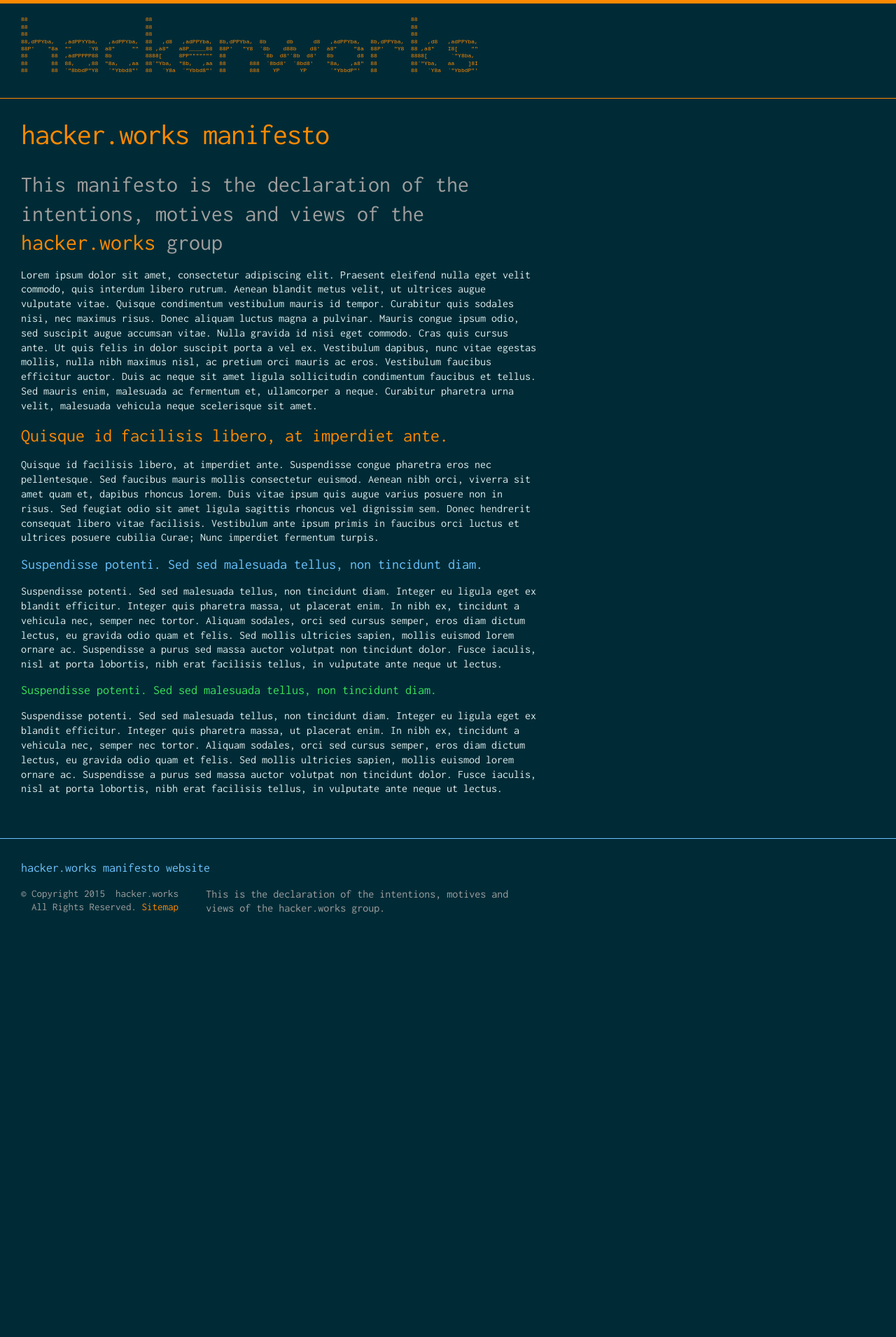
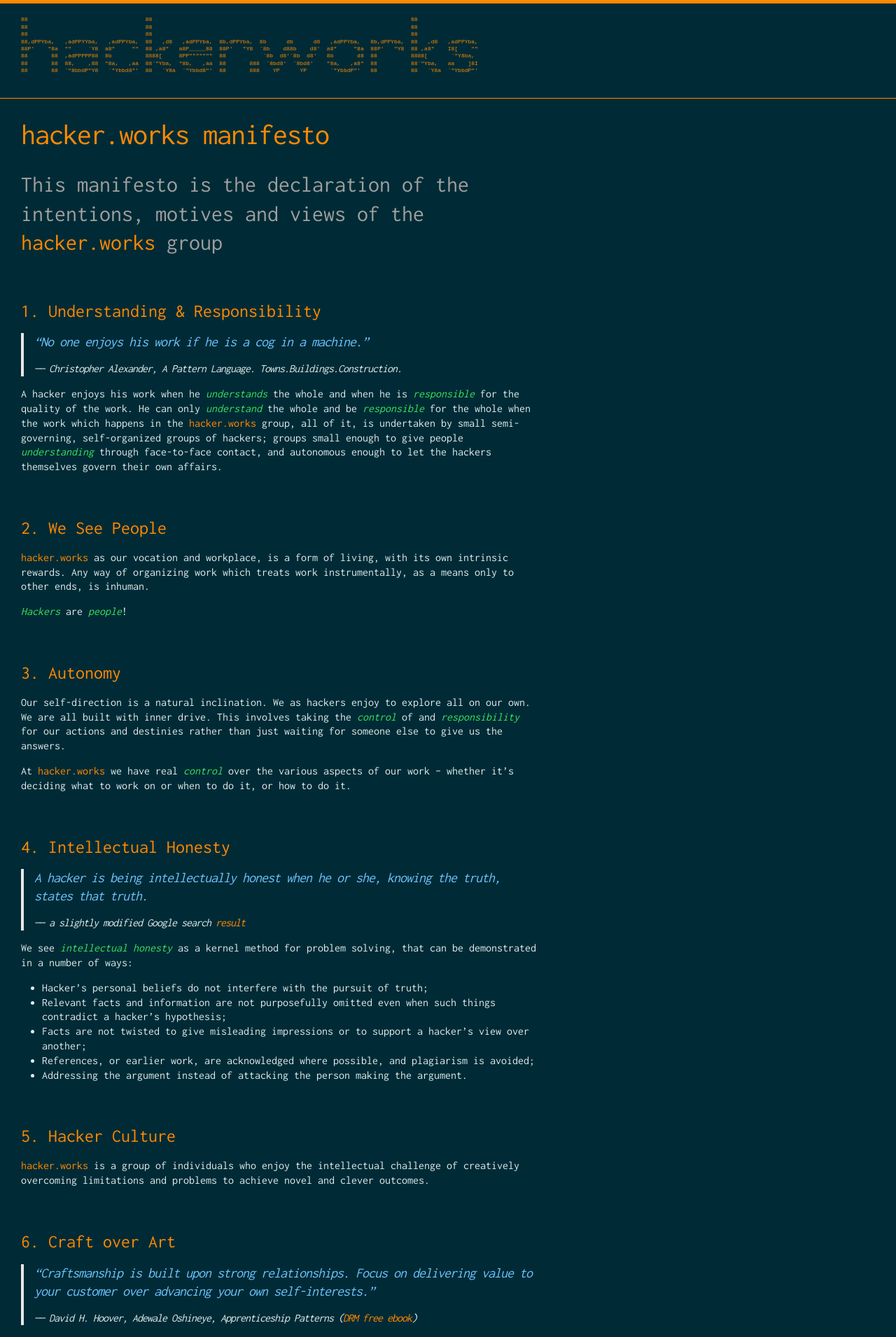
Before and after one commit to hacker-works/hacker-works.github.io, a Jekyll site: the page built from index.md, in a window 1280 px wide. Shown: the top 1911 px of the page at 70% size. Built offline with Jekyll 4.4.1, drawn with Linux system fonts in a browser that asks for light colours; before the commit the page ends 1369 px from its top, so only the background shows below that; some of the changed text lies outside the part shown.

Commit message:
Draft version of the manifesto.

```diff
--- a/_sass/_layout.scss
+++ b/_sass/_layout.scss
@@ -228,6 +228,7 @@
     h3 {
         font-size: 26px;
         color: $orange;
+        margin-top: 2*$spacing-unit;
 
         @include media-query($on-laptop) {
             font-size: 22px;
@@ -253,6 +254,10 @@
     }
 
     p {
-      color: $body;
+        color: $body;
+
+        em, i {
+            color: $green;
+        }
     }
 }
--- a/index.md
+++ b/index.md
@@ -5,16 +5,75 @@ title: hacker.works manifesto
 
 ## This manifesto is the declaration of the intentions, motives and views of the [hacker.works](/about) group
 
-Lorem ipsum dolor sit amet, consectetur adipiscing elit. Praesent eleifend nulla eget velit commodo, quis interdum libero rutrum. Aenean blandit metus velit, ut ultrices augue vulputate vitae. Quisque condimentum vestibulum mauris id tempor. Curabitur quis sodales nisi, nec maximus risus. Donec aliquam luctus magna a pulvinar. Mauris congue ipsum odio, sed suscipit augue accumsan vitae. Nulla gravida id nisi eget commodo. Cras quis cursus ante. Ut quis felis in dolor suscipit porta a vel ex. Vestibulum dapibus, nunc vitae egestas mollis, nulla nibh maximus nisl, ac pretium orci mauris ac eros. Vestibulum faucibus efficitur auctor. Duis ac neque sit amet ligula sollicitudin condimentum faucibus et tellus. Sed mauris enim, malesuada ac fermentum et, ullamcorper a neque. Curabitur pharetra urna velit, malesuada vehicula neque scelerisque sit amet.
+### 1. Understanding & Responsibility
 
-### Quisque id facilisis libero, at imperdiet ante.
+> #### "No one enjoys his work if he is a cog in a machine."
+> ------ Christopher Alexander, A Pattern Language. Towns.Buildings.Construction.
 
-Quisque id facilisis libero, at imperdiet ante. Suspendisse congue pharetra eros nec pellentesque. Sed faucibus mauris mollis consectetur euismod. Aenean nibh orci, viverra sit amet quam et, dapibus rhoncus lorem. Duis vitae ipsum quis augue varius posuere non in risus. Sed feugiat odio sit amet ligula sagittis rhoncus vel dignissim sem. Donec hendrerit consequat libero vitae facilisis. Vestibulum ante ipsum primis in faucibus orci luctus et ultrices posuere cubilia Curae; Nunc imperdiet fermentum turpis.
+A hacker enjoys his work when he *understands* the whole and when he is *responsible* for the quality of the work. He can only *understand* the whole and be *responsible* for the whole when the work which happens in the [hacker.works](/about) group, all of it, is undertaken by small semi-governing, self-organized groups of hackers; groups small enough to give people *understanding* through face-to-face contact, and autonomous enough to let the hackers themselves govern their own affairs.
 
-#### Suspendisse potenti. Sed sed malesuada tellus, non tincidunt diam.
+### 2. We See People
 
-Suspendisse potenti. Sed sed malesuada tellus, non tincidunt diam. Integer eu ligula eget ex blandit efficitur. Integer quis pharetra massa, ut placerat enim. In nibh ex, tincidunt a vehicula nec, semper nec tortor. Aliquam sodales, orci sed cursus semper, eros diam dictum lectus, eu gravida odio quam et felis. Sed mollis ultricies sapien, mollis euismod lorem ornare ac. Suspendisse a purus sed massa auctor volutpat non tincidunt dolor. Fusce iaculis, nisl at porta lobortis, nibh erat facilisis tellus, in vulputate ante neque ut lectus.
+[hacker.works](/about) as our vocation and workplace, is a form of living, with its own intrinsic rewards. Any way of organizing work which treats work instrumentally, as a means only to other ends, is inhuman.
 
-##### Suspendisse potenti. Sed sed malesuada tellus, non tincidunt diam.
+*Hackers* are *people*!
 
-Suspendisse potenti. Sed sed malesuada tellus, non tincidunt diam. Integer eu ligula eget ex blandit efficitur. Integer quis pharetra massa, ut placerat enim. In nibh ex, tincidunt a vehicula nec, semper nec tortor. Aliquam sodales, orci sed cursus semper, eros diam dictum lectus, eu gravida odio quam et felis. Sed mollis ultricies sapien, mollis euismod lorem ornare ac. Suspendisse a purus sed massa auctor volutpat non tincidunt dolor. Fusce iaculis, nisl at porta lobortis, nibh erat facilisis tellus, in vulputate ante neque ut lectus.
+### 3. Autonomy
+
+Our self-direction is a natural inclination. We as hackers enjoy to explore all on our own. We are all built with inner drive. This involves taking the *control* of and *responsibility* for our actions and destinies rather than just waiting for someone else to give us the answers.
+
+At [hacker.works](/about) we have real *control* over the various aspects of our work -- whether it's deciding what to work on or when to do it, or how to do it.
+
+### 4. Intellectual Honesty
+
+> #### A hacker is being intellectually honest when he or she, knowing the truth, states that truth.
+> ------ a slightly modified Google search [result](https://www.google.bg/webhp?ion=1&espv=2&ie=UTF-8#q=intellectual%20honesty)
+
+We see *intellectual honesty* as a kernel method for problem solving, that can be demonstrated in a number of ways:
+
+* Hacker's personal beliefs do not interfere with the pursuit of truth;
+* Relevant facts and information are not purposefully omitted even when such things contradict a hacker's hypothesis;
+* Facts are not twisted to give misleading impressions or to support a hacker's view over another;
+* References, or earlier work, are acknowledged where possible, and plagiarism is avoided;
+* Addressing the argument instead of attacking the person making the argument.
+
+### 5. Hacker Culture
+
+[hacker.works](/about) is a group of individuals who enjoy the intellectual challenge of creatively overcoming limitations and problems to achieve novel and clever outcomes.
+
+### 6. Craft over Art
+
+> #### "Craftsmanship is built upon strong relationships. Focus on delivering value to your customer over advancing your own self-interests."
+> ------ David H. Hoover, Adewale Oshineye, Apprenticeship Patterns ([DRM free ebook](http://chimera.labs.oreilly.com/books/1234000001813/index.html))
+
+As hacker craftsmen we are primarily building software and products that serve the needs of others, not indulging in artistic expression. We do our best work in ways that place the interests of our clients over our own desire to display skill or pad our resumes, while adhering to the professional standards of competence provided by the software development community.
+
+### 7. Better
+
+> #### “...a way to recognize the inadequacies in what you do and to seek out solutions"
+> ------ Atul Gawande, Better
+
+As hackers we have the need to always be adapting and changing based on the feedback we get from the world around us.
+
+As hackers we are encouraged to explore ideas that remind us of what is possible, that inspire us to think differently and trigger us to explore *better* ways of doing our work. Once a hacker's mind is stretched by a new idea, practice or a *better* tool, it will never return back to its original position.
+
+### 8. Pragmatism over Dogmas & Idealism
+
+At [hacker.works](/about) we're willing to trade off theoretical purity, idealistic dogma and future perfection in favour of getting things done today.
+
+There are bills to be paid, relationships and families to be taken care of, kids to be fed... Getting rich; building the wealth together; and getting forth the goods and services needed for a becoming existence is what we consider *pragmatic*.
+
+### 9. Taste & Aesthetics
+
+The aesthetic quality of out work at [hacker.works](/about) is integral to the usefulness of our work, and on the effect it has on our clients and colleagues and their well-being.
+
+### 10. Childlike Minds
+
+> #### Cooper: "Mankind was born on Earth. It was never meant to die here."
+> ------ Interstellar, Quotes ([permalink](http://www.imdb.com/title/tt0816692/quotes?item=qt2253996))
+
+We hackers crave to be inspired. We believe in a more brilliant world. That's an idea that requires a childlike state of wonder. The being there, done that of the adult mind is a form of laziness. We need to re-engage with our senses; awaken the mind's attention from this lethargy of custom and familiarity, and redirecting it instead to the wonders of existence.
+
+We're all born artists; we're all born explorers and ecstasy seekers; we strive to reenter these spaces, the only spaces that had led to the visions that have transformed the world.
+
+------ inspired by Jason Silva, [Ignite Your Childlike State of Wonder](https://www.youtube.com/watch?v=kCCHn1cWhOg)
```
